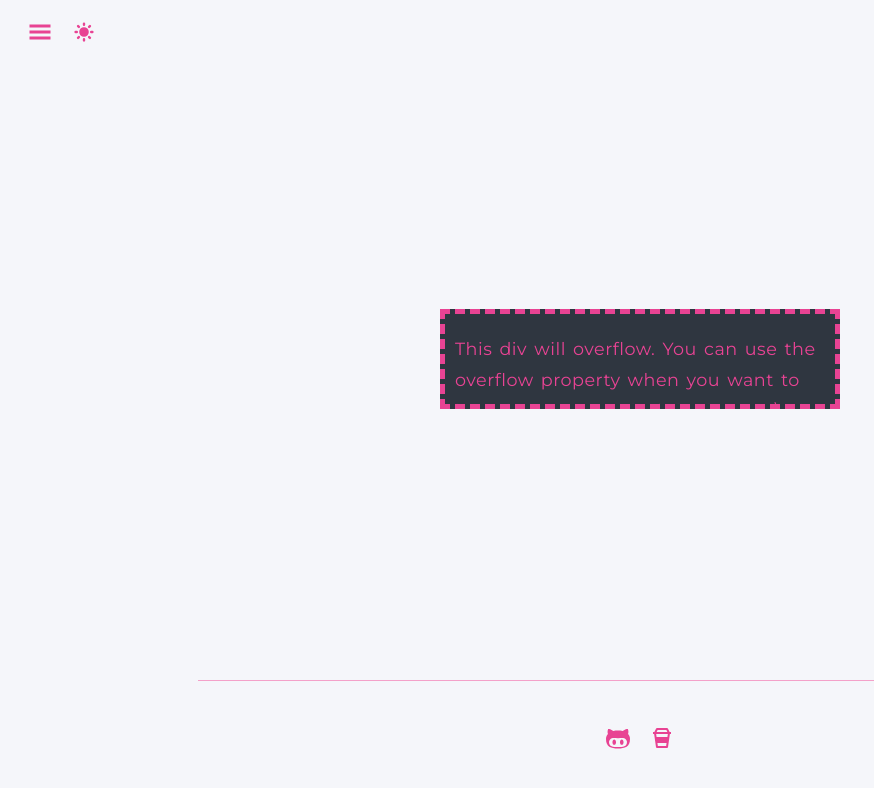
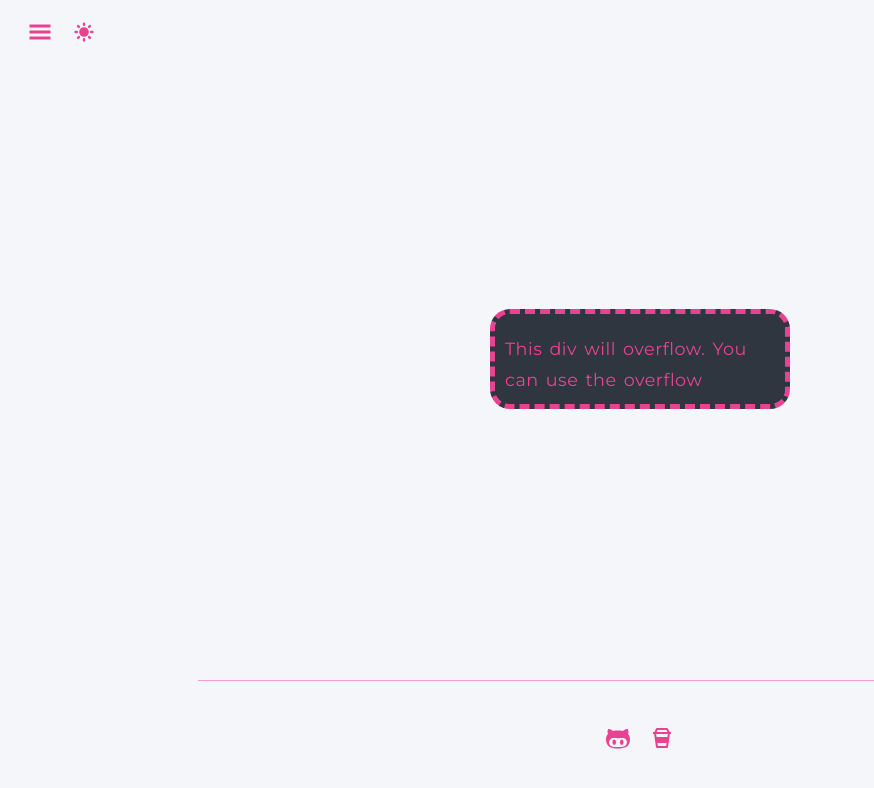
Before and after one commit to mithi/digital-garden, a Next.js app: page /web-dev/css-playground/Demonstration in a window 1280 px wide. Shown: the top 788 px of the page, without its empty margins (0-874 px from the left). Built offline with nearby package versions, Linux system fonts and the light colour scheme; a web font is replaced by a local one.

Commit message:
💕 Do not hardcode width, height

```diff
--- a/pages/web-dev/css-playground/Demonstration.tsx
+++ b/pages/web-dev/css-playground/Demonstration.tsx
@@ -2,12 +2,17 @@ import css from "styled-jsx/css"
 
 type OverflowType = "visible" | "hidden" | "clip" | "scroll" | "auto"
 
-const overflowDivSyle = (overflow: OverflowType) =>
+const overflowDivSyle = (
+    overflow: OverflowType,
+    height: Number = 100,
+    width: Number = 300
+) =>
     css.resolve`
         div {
             border: 5px dashed var(--c0-primary);
-            width: 400px;
-            height: 100px;
+            border-radius: 20px;
+            width: ${width}px;
+            height: ${height}px;
             color: black;
             background-color: var(--dark);
             color: var(--c0-primary);
```
